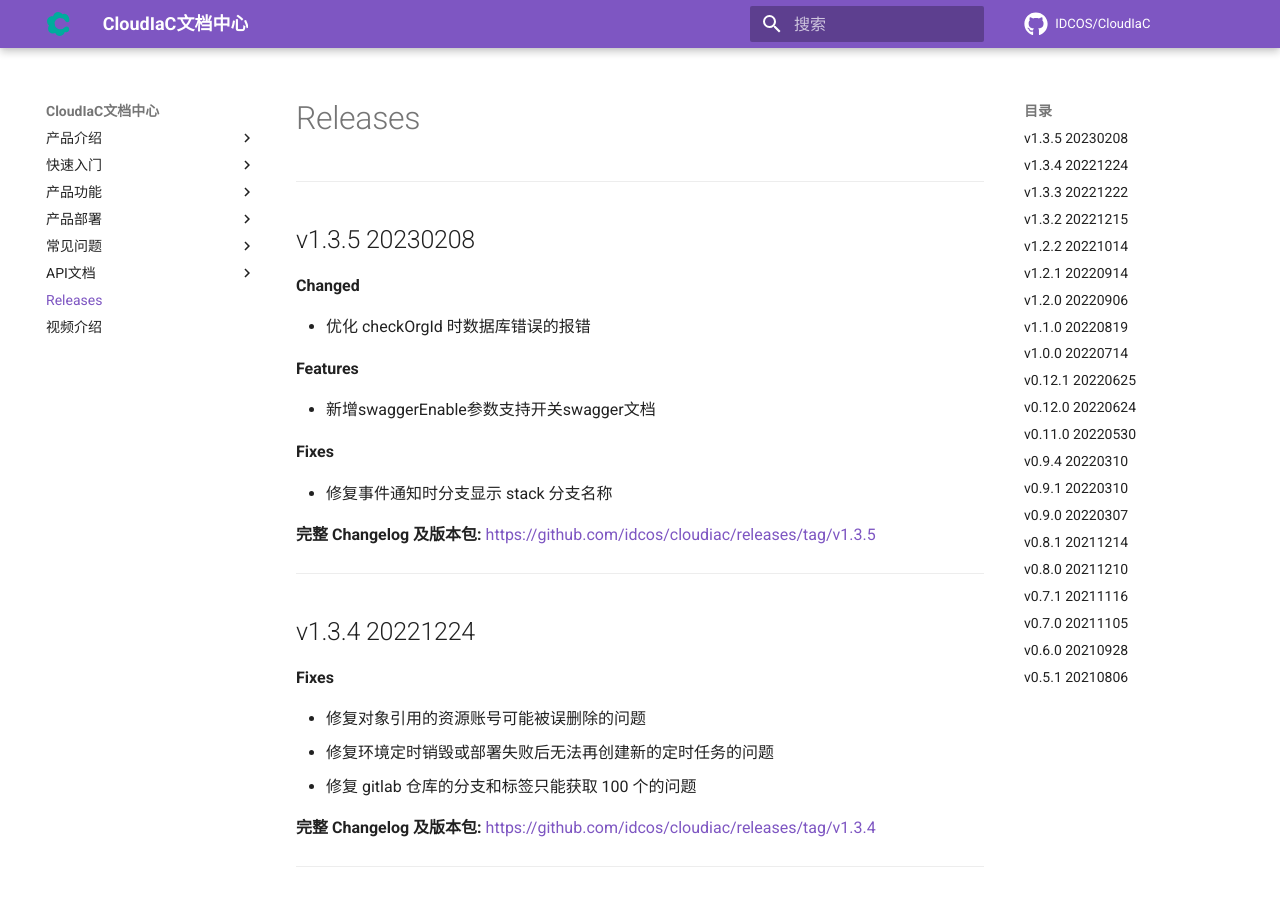
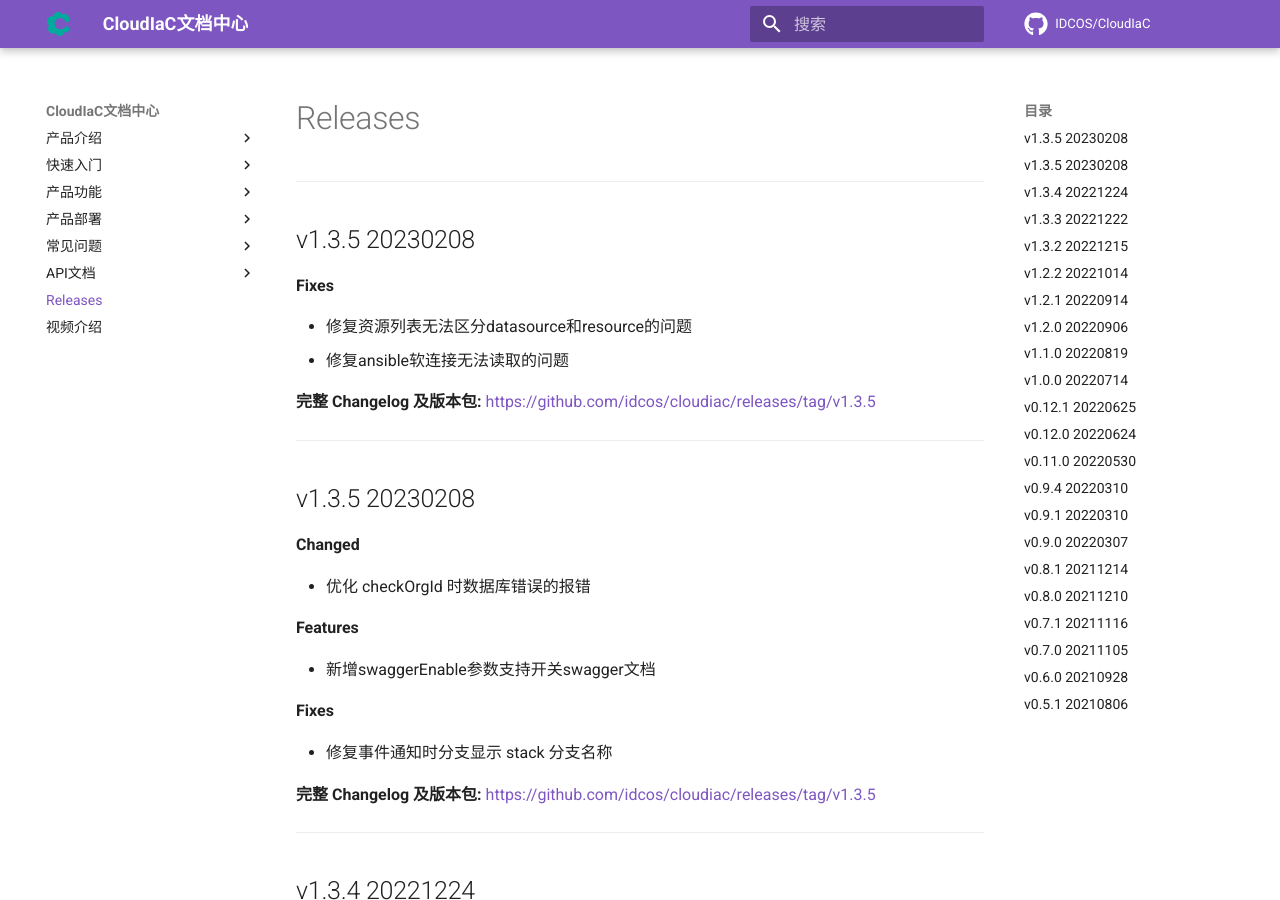
Before and after one commit to idcos/cloudiac, an MkDocs documentation site: the page built from docs/mkdocs/releases.md, in a window 1280 px wide and 900 px high. Built offline with MkDocs 1.6.1 and Material for MkDocs 9.7.7, drawn with Linux system fonts in a browser that asks for light colours; comment, search, counter and statistics services are not loaded; the version menu is left out.

```diff
--- a/docs/mkdocs/releases.md
+++ b/docs/mkdocs/releases.md
@@ -1,4 +1,16 @@
 # Releases
+
+------
+## v1.3.5 20230208
+**Fixes**
+
+- 修复资源列表无法区分datasource和resource的问题
+- 修复ansible软连接无法读取的问题
+
+
+
+**完整 Changelog 及版本包:** [https://github.com/idcos/cloudiac/releases/tag/v1.3.5](https://github.com/idcos/cloudiac/releases/tag/v1.3.5)
+
 
 ------
 ## v1.3.5 20230208
```
Also changed, not shown: CHANGELOG.md (+13 -0 lines), changelog.json (+10 -0 lines), docs/mkdocs/product-deploy/container.md (+3 -3 lines), docs/mkdocs/product-deploy/host.md (+1 -1 lines), 2 other files.
